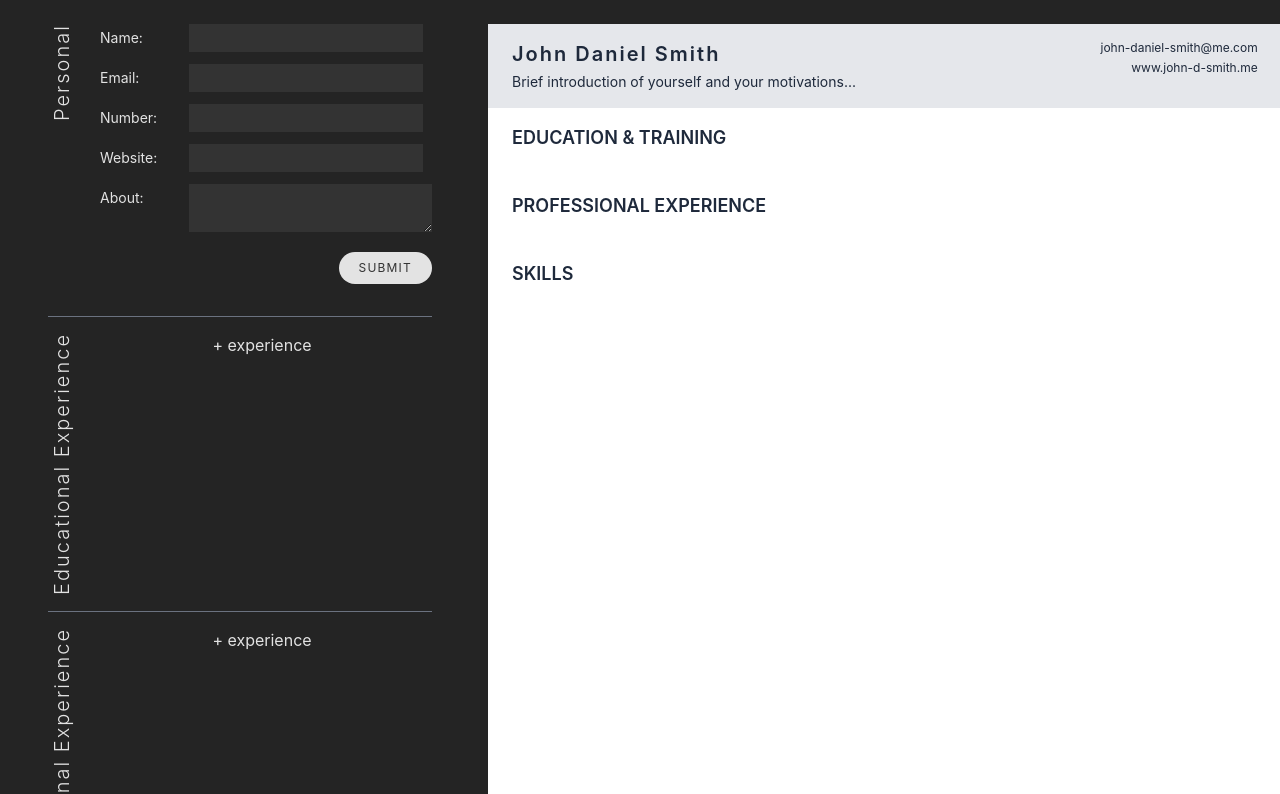
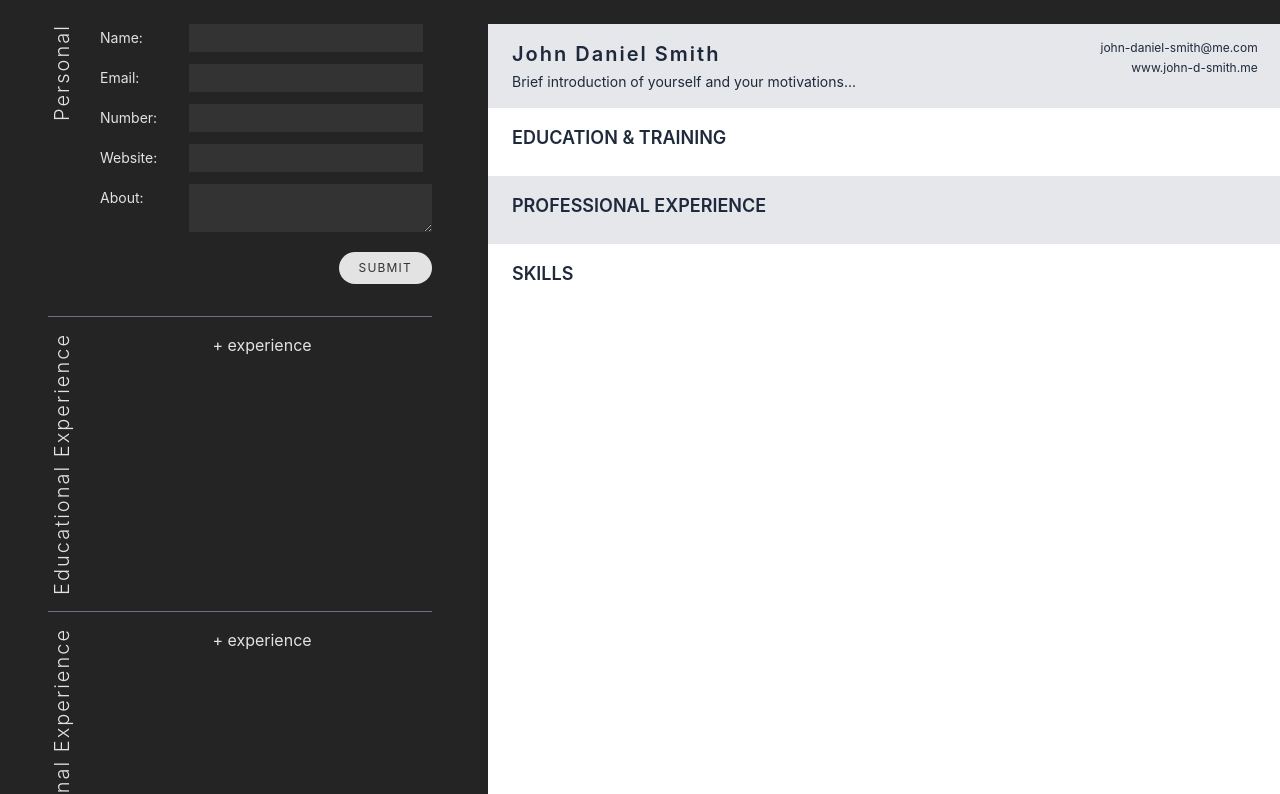
Before and after one commit to owen-addison/odin-react-cv-app, a React (Vite) app: page / in a window 1280 px wide. Shown: the top 794 px of the page. Built offline with nearby package versions, Linux system fonts and the light colour scheme.

Commit message:
[style] Apply bg colour to personal and prof sects - Apply a bg colour to both the Personal and Professional Experience   sections of the CV preview. - This is to provide better delineation between the sections of the CV.

```diff
--- a/src/components/DisplayPreview.jsx
+++ b/src/components/DisplayPreview.jsx
@@ -11,7 +11,7 @@ function DisplayPreview({
     <>
       <div id="cv-container" className="mx-10 mb-4">
         <div id="cv" className="w-a4 h-a4 bg-white text-slate-800">
-          <div className="personal-section px-6 py-4 bg-gray-200">
+          <div className="personal-section px-6 py-4">
             <div className="header flex flex-row justify-between">
               <div className="header-left text-start">
                 <h1
--- a/src/index.css
+++ b/src/index.css
@@ -23,6 +23,11 @@ body {
   /* place-items: center; */
   min-width: 320px;
   min-height: 100vh;
+}
+
+#cv > div:nth-of-type(1),
+#cv > div:nth-of-type(3) {
+  @apply bg-gray-200;
 }
 
 .custom-grid {
```
